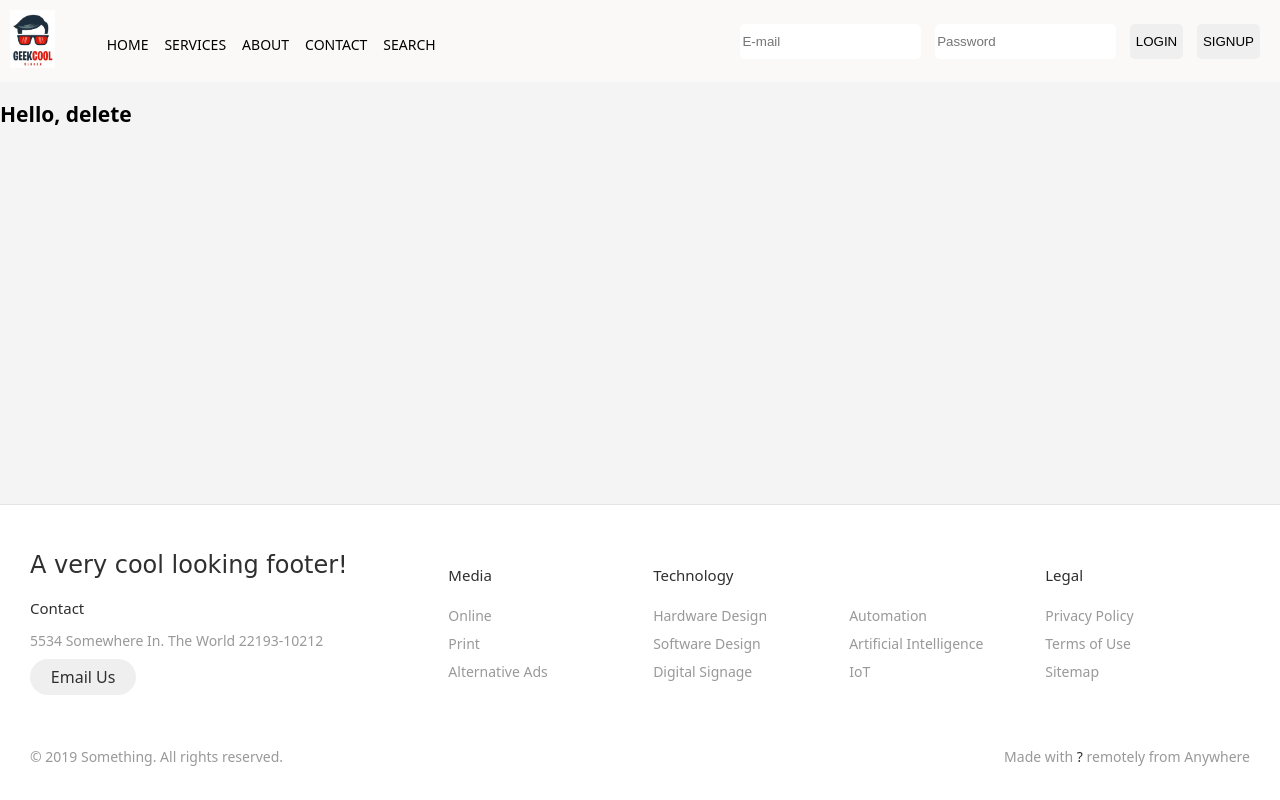
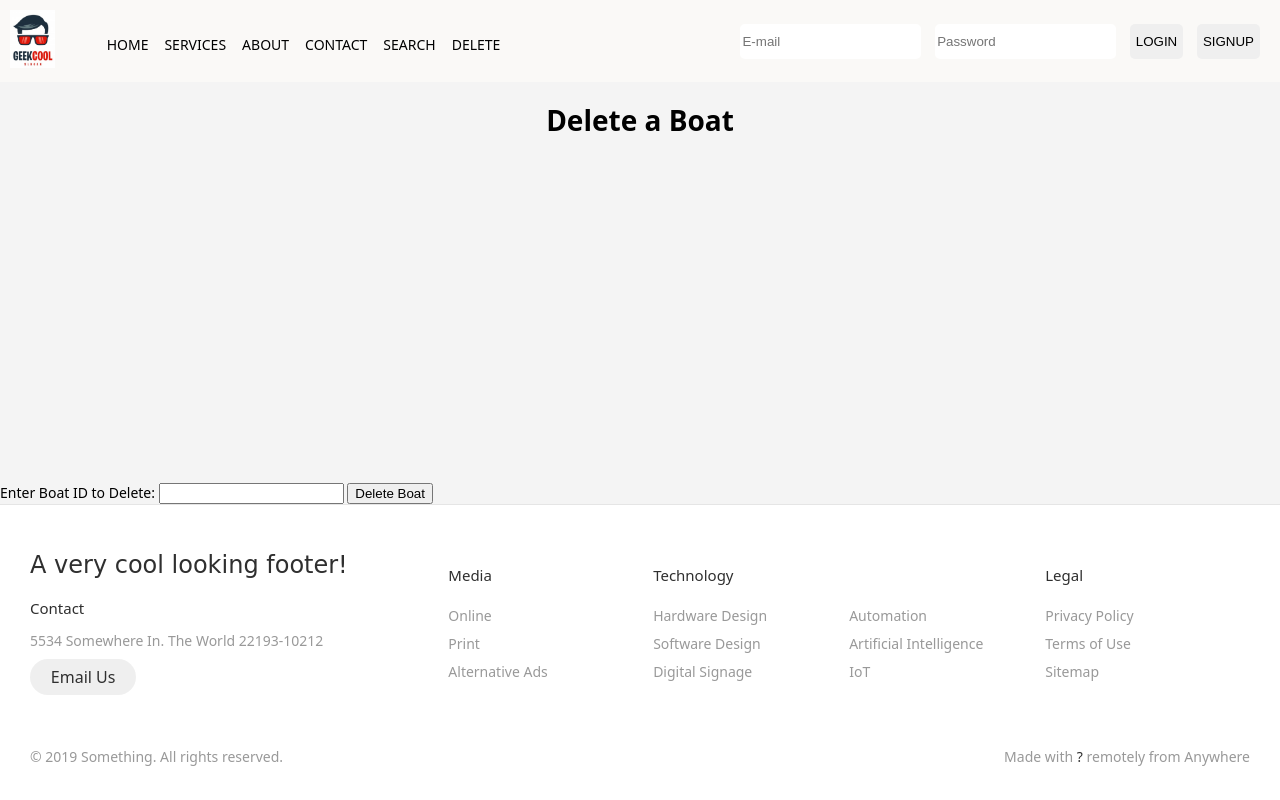
Before and after one commit to SHEEPDOG0351/flask_weekly_assignment1, a Flask app: page /delete in a window 1280 px wide. Run offline with Flask 3, Linux system fonts and the light colour scheme.

Commit message:
finished delete button functionality

```diff
--- a/main.py
+++ b/main.py
@@ -72,6 +72,29 @@
 
     return render_template('boats.html', boats=boats)
 
+@app.route('/delete', methods=['GET', 'POST'])
+def delete_item():
+    if request.method == 'POST':
+        boat_id = request.form.get("boat_id")  # Get ID from form input
+
+        if not boat_id:
+            return render_template('delete.html', error="Please enter a Boat ID.")
+
+        try:
+            boat_id = int(boat_id)  # Ensure it's an integer
+            result = conn.execute(text("DELETE FROM boats WHERE id = :id"), {"id": boat_id})
+            conn.commit()  # Save changes
+
+            if result.rowcount > 0:
+                return render_template('delete.html', success=f"Boat with ID {boat_id} deleted.")
+            else:
+                return render_template('delete.html', error=f"No boat found with ID {boat_id}.")
+
+        except Exception as e:
+            return render_template('delete.html', error=f"Error deleting boat: {e}")
+
+    return render_template('delete.html')  # Show delete page on GET request
+
 
 
 @app.route('/<name>')
--- a/templates/base.html
+++ b/templates/base.html
@@ -17,6 +17,7 @@
             <li>ABOUT</li>
             <li>CONTACT</li>
             <li id="search"><a href="/search">SEARCH</a></li>
+            <li><a href="/delete">DELETE</a></li>
           </ul>
         </div>
 
--- /dev/null
+++ b/templates/delete.html
@@ -0,0 +1,19 @@
+{% extends "base.html" %}
+
+{% block body %}
+    <h1>Delete a Boat</h1>
+
+    {% if error %}
+        <p style="color: red;">{{ error }}</p>
+    {% endif %}
+
+    {% if success %}
+        <p style="color: green;">{{ success }}</p>
+    {% endif %}
+
+    <form action="{{ url_for('delete_item') }}" method="POST">
+        <label for="boat_id">Enter Boat ID to Delete:</label>
+        <input type="number" name="boat_id" id="boat_id" required>
+        <button type="submit">Delete Boat</button>
+    </form>
+{% endblock %}
```
